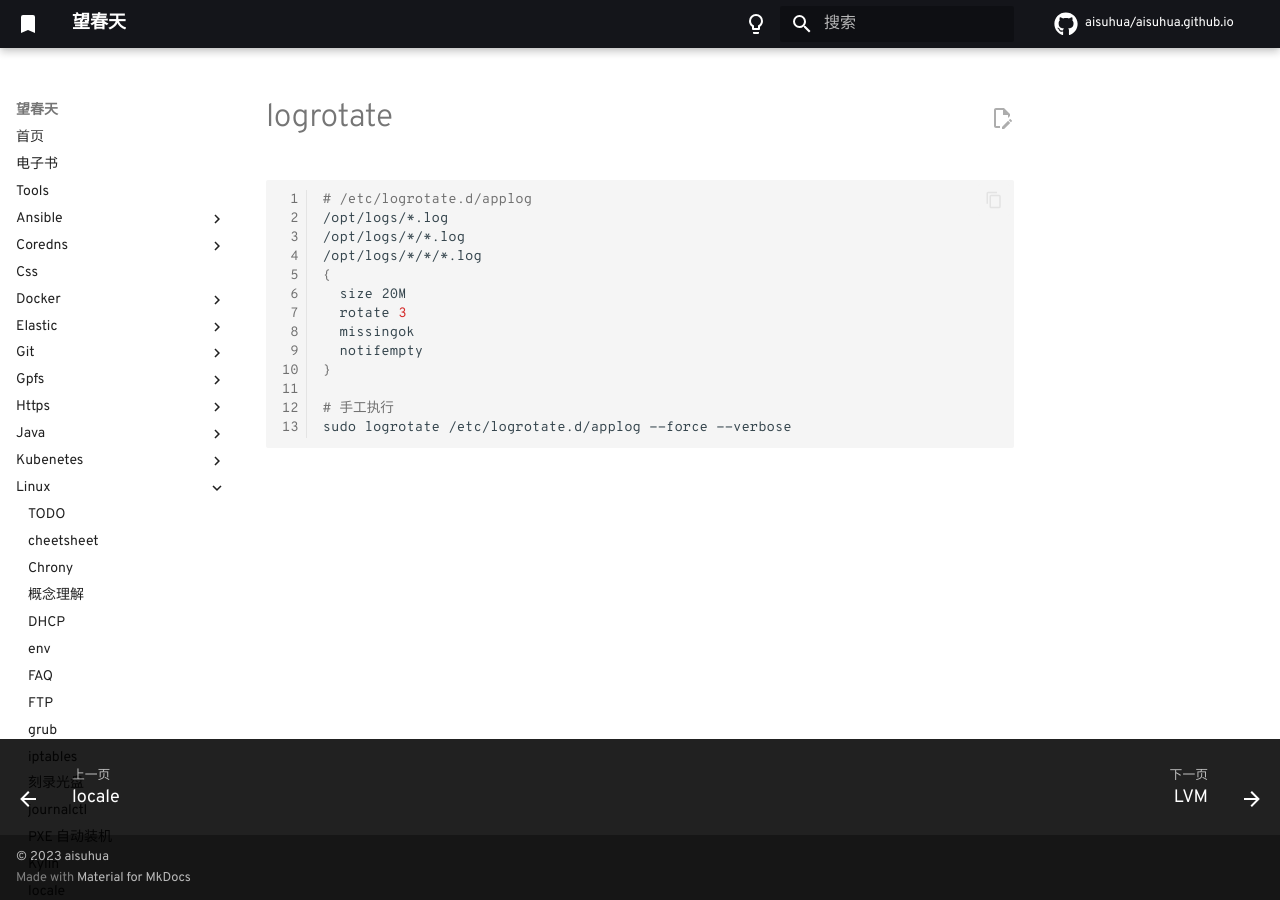
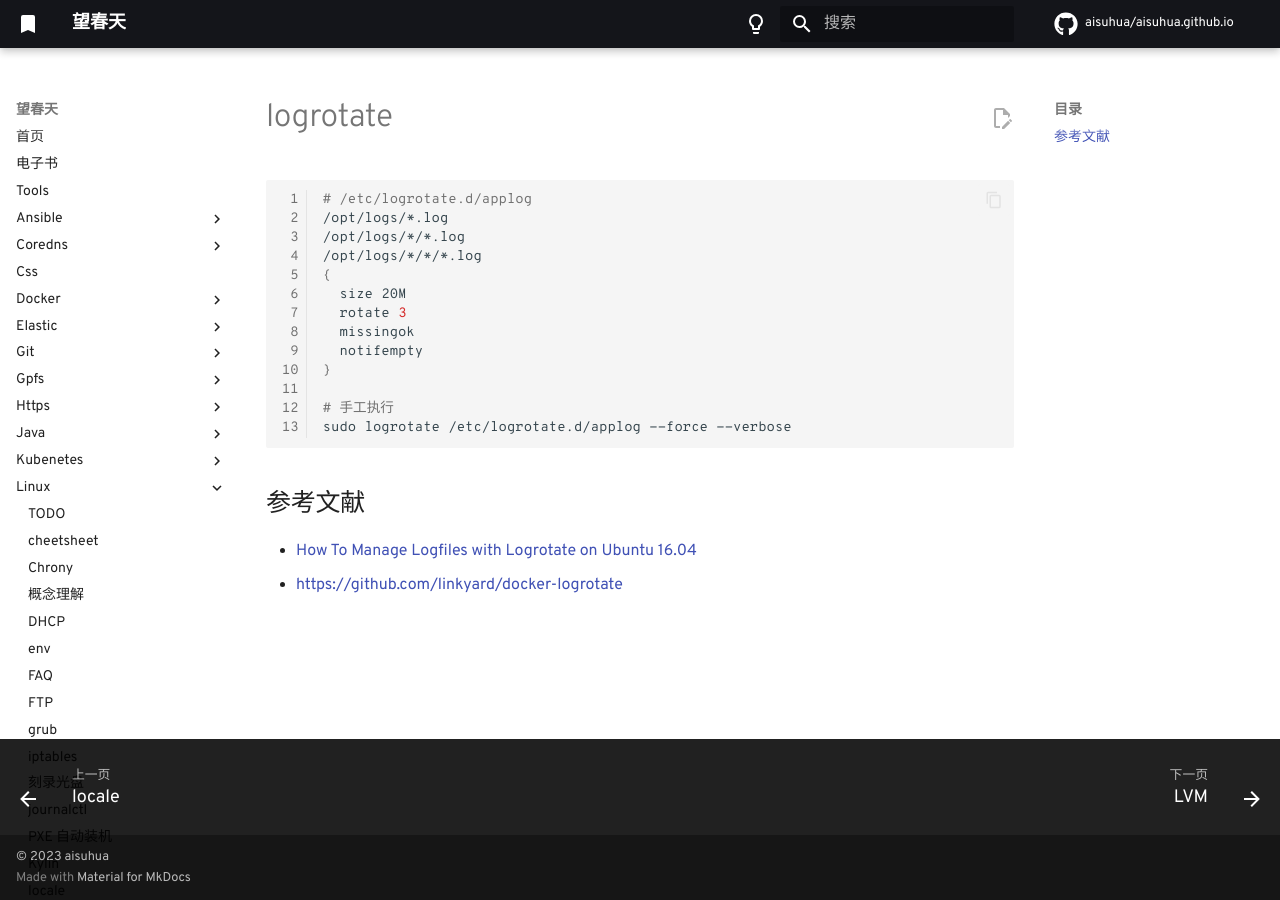
Before and after one commit to aisuhua/aisuhua.github.io, an MkDocs documentation site: the page built from docs/linux/logrotate.md, in a window 1280 px wide. Built offline with MkDocs 1.6.1 and Material for MkDocs 9.7.7, drawn with Linux system fonts in a browser that asks for light colours; comment, search, counter and statistics services are not loaded.

Commit message:
logrotate.md

````diff
--- a/docs/linux/logrotate.md
+++ b/docs/linux/logrotate.md
@@ -15,3 +15,8 @@
 # 手工执行
 sudo logrotate /etc/logrotate.d/applog --force --verbose
 ```
+
+## 参考文献
+
+- [How To Manage Logfiles with Logrotate on Ubuntu 16.04](https://www.digitalocean.com/community/tutorials/how-to-manage-logfiles-with-logrotate-on-ubuntu-16-04)
+- https://github.com/linkyard/docker-logrotate
````
